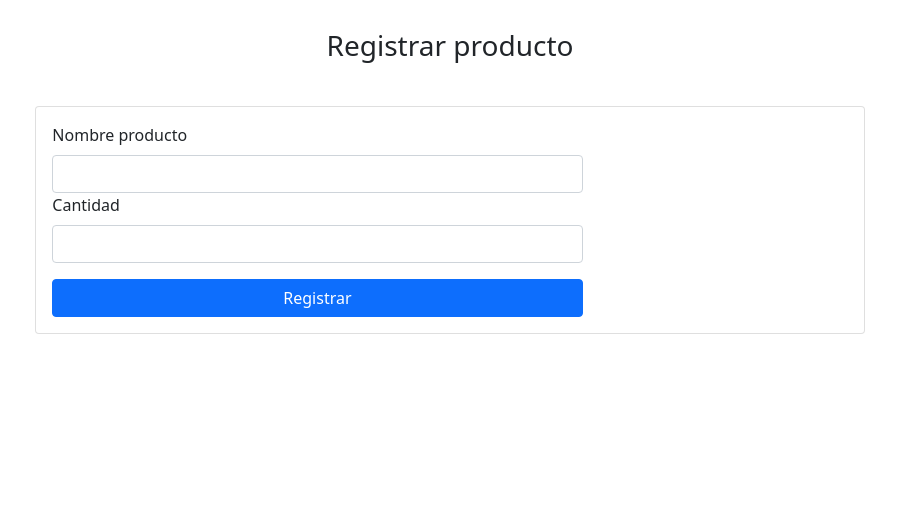
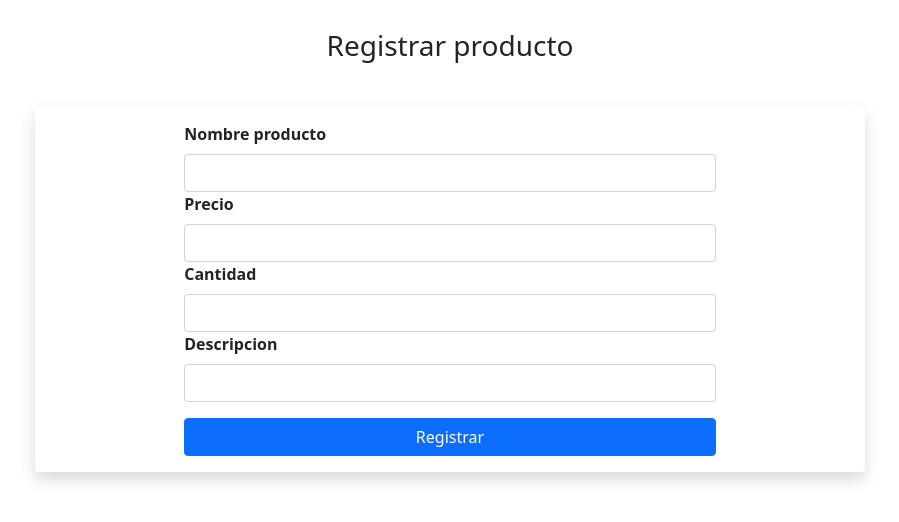
Before and after one commit to Martha1969/hackaton, a PHP site: page /registro_producto.php in a window 1280 px wide. Shown: the part 76-598 px from the top of the page, without its empty margins (190-1089 px from the left). Run offline with PHP 8.4, Linux system fonts and the light colour scheme; some libraries are stand-ins or nearby versions.

Commit message:
Cambios por el insomnio

```diff
--- a/recursos/js/redireccionar.js
+++ b/recursos/js/redireccionar.js
@@ -4,3 +4,6 @@ function Login(){
 function Productos(){
     location.href ="principal.php";
 }
+function RegistrarProductos(){
+    location.href ="gestion_producto.php";
+}
--- a/vista/login.php
+++ b/vista/login.php
@@ -20,7 +20,7 @@
                 <label class="form-label" for="password"style="font-weight: bold;">contraseña</label>
                 <input class="form-control" type="password"id="password">
             </div>
-            <a class="btn btn-outline-primary w-100" value="" style="margin-top: 50px;" href="administrador.php">INGRESAR</a>
+            <a class="btn btn-outline-primary w-100" value="" style="margin-top: 50px;" href="gestion_producto.php">INGRESAR</a>
         </form>
     </div>
 </body>
--- a/vista/registro_producto.php
+++ b/vista/registro_producto.php
@@ -35,7 +35,7 @@
                 </ul>
                 <div class="row">
                     <div class="col fs-3 ">
-                        <a href=""><i class="fa-solid fa-right-from-bracket text-light"></i></a>
+                        <a href="principal.php"><i class="fa-solid fa-right-from-bracket text-light"></i></a>
                     </div>
                 </div>
             </div>
@@ -51,23 +51,31 @@
         </div>
         <div class="row justify-content-center">
             <div class="col-12 col-sm-10 col-lg-8">
-                <div class="card card-outline card-sena elevation-2">
+                <div class="card card-outline card-sena elevation-2 shadow border-0">
                     <div class="card-body">
                         <form method="POST" action="" class="needs-validation" novalidate>
                             <input type="hidden" name="insertar" value="insertar">
-                            <div class="form-row justify-content-center ">
+                            <div class="form-row d-flex align-items-center flex-column">
 
-                                <div class="form-group col-8">
-                                    <label for="exampleFormControlInput1" class="form-label">Nombre producto</label>
+                                <div class="form-group col-8 ">
+                                    <label for="exampleFormControlInput1" class="form-label" style="font-weight: bold">Nombre producto</label>
                                     <input class="form-control" name="nombre" type="text" maxlength="25" required>
                                 </div>
                                 <div class="form-group col-8">
-                                    <label for="exampleFormControlInput1" class="form-label">Cantidad</label>
-                                    <input class="form-control" name="nombre" type="text" maxlength="25" required>
+                                    <label for="exampleFormControlInput1" class="form-label" style="font-weight: bold">Precio</label>
+                                    <input class="form-control" name="precio" type="text" maxlength="25" required>
+                                </div>
+                                <div class="form-group col-8">
+                                    <label for="exampleFormControlInput1" class="form-label" style="font-weight: bold">Cantidad</label>
+                                    <input class="form-control" name="cantidad" type="text" maxlength="25" required>
+                                </div>
+                                <div class="form-group col-8">
+                                    <label for="exampleFormControlInput1" class="form-label" style="font-weight: bold">Descripcion</label>
+                                    <input class="form-control" name="descripcion" type="text" maxlength="25" required>
                                 </div>
 
                                 <div class="form-group col-8 mt-3">
-                                    <button class="btn w-100 btn-primary" type="submit">Registrar</button>
+                                    <a class="btn w-100 btn-primary" type="submit" href="gestion_producto.php">Registrar</a>
                                 </div>
                             </div>
                         </form>
```
Also changed, not shown: vista/gestion_producto.php (+17 -17 lines), vista/principal.php (+8 -41 lines).
